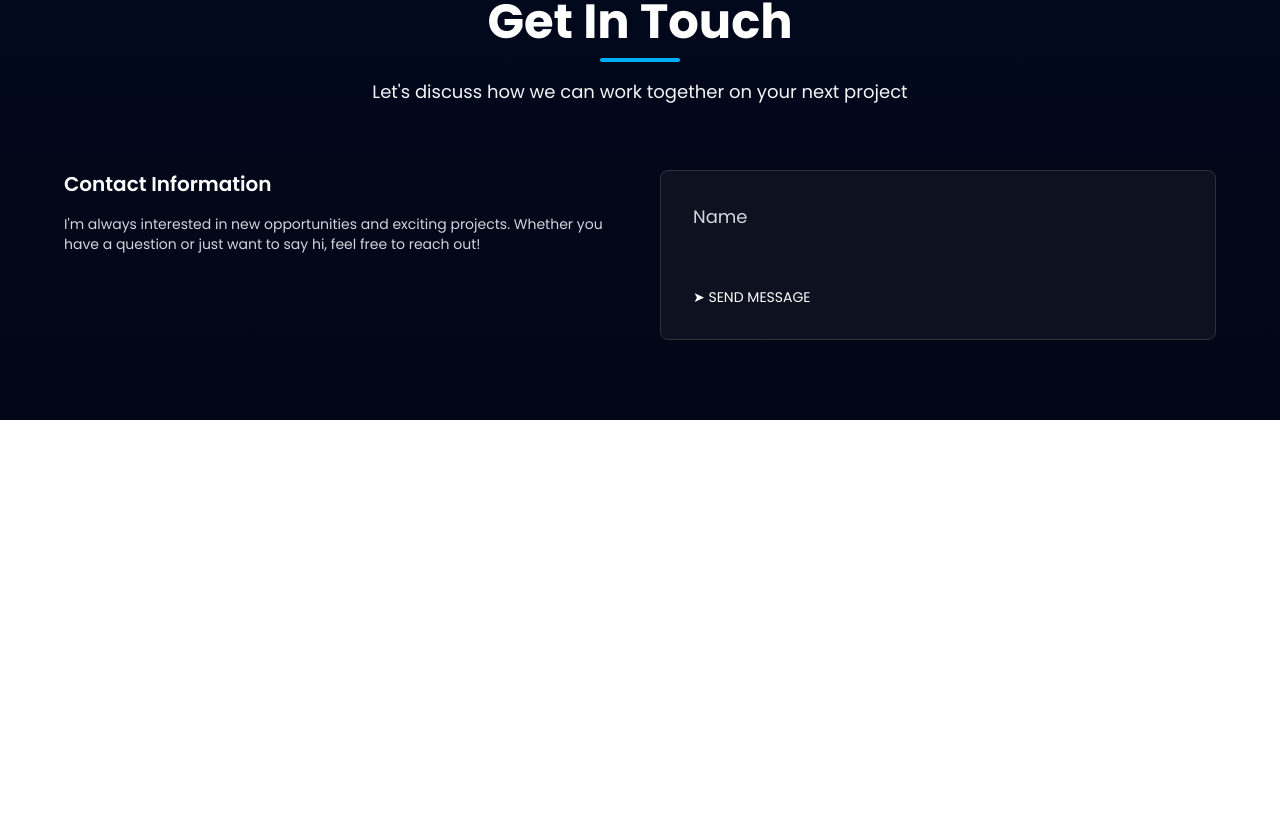
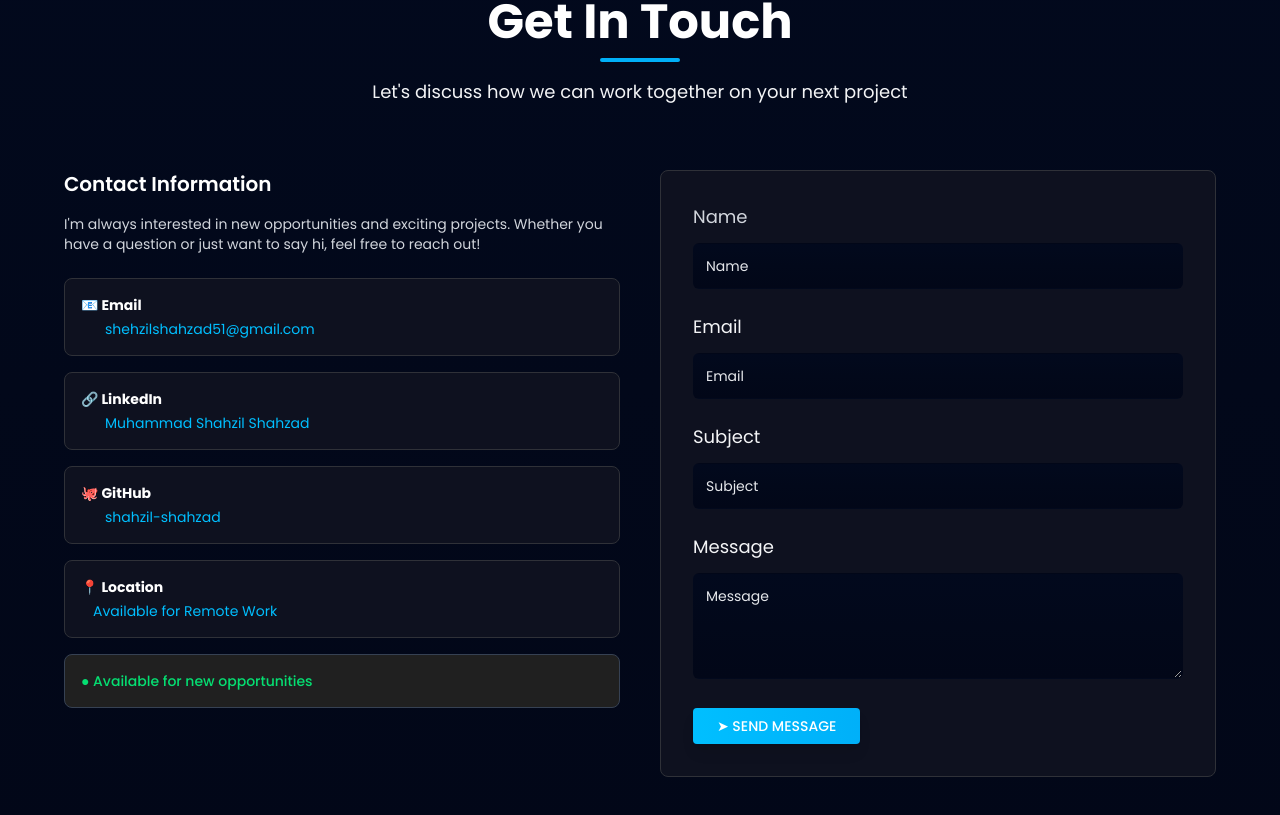
Before and after one commit to shahzil-shahzad1/Portfolio, a Next.js app: page / in a window 1280 px wide. Shown: the part 6822-7637 px from the top of the page. Before the commit the page ends 7242 px from the top, so only its background shows below. Built offline with nearby package versions, Linux system fonts and the light colour scheme.

Commit message:
Update Contact.js

```diff
--- a/app/Components/Contact.js
+++ b/app/Components/Contact.js
@@ -21,20 +21,73 @@ export default function ContactSection() {
                         </p>
 
                         <div className="space-y-4 text-sm">
-                            {/* ... */}
+                            <div className="bg-[#0e111f] p-4 rounded-lg border border-[#2f3138] transition-all duration-200 hover:scale-[99%] hover:ml-2">
+                                <strong className="block mb-1">📧 Email</strong>
+                                <a href="mailto:shehzilshahzad51@gmail.com" className="ml-6 text-[#00BFFF] hover:text-[#00afe9]">shehzilshahzad51@gmail.com</a>
+                            </div>
+                            <div className="bg-[#0e111f] p-4 rounded-lg border border-[#2f3138] transition-all duration-200 hover:scale-[99%] hover:ml-2">
+                                <strong className="block mb-1">🔗 LinkedIn</strong>
+                                <a href="https://www.linkedin.com/in/shehzil-shahzad-563b8031a/" className="ml-6 text-[#00BFFF] hover:text-[#00afe9]">Muhammad Shahzil Shahzad</a>
+                            </div>
+                            <div className="bg-[#0e111f] p-4 rounded-lg border border-[#2f3138] transition-all duration-200 hover:scale-[99%] hover:ml-2">
+                                <strong className="block mb-1">🐙 GitHub</strong>
+                                <a href="https://github.com/shahzil-shahzad1" className="ml-6 text-[#00BFFF] hover:text-[#00afe9]">shahzil-shahzad</a>
+                            </div>
+                            <div className="bg-[#0e111f] p-4 rounded-lg border border-[#2f3138] transition-all duration-200 hover:scale-[99%] hover:ml-2">
+                                <strong className="block mb-1">📍 Location</strong>
+                                <span className="ml-3 text-[#00BFFF]">Available for Remote Work</span>
+                            </div>
+                            <div className="bg-[#202020] p-4 rounded-lg border border-gray-700 text-green-400 font-medium">
+                                ● Available for new opportunities
+                            </div>
                         </div>
                     </div>
 
                     {/* Right: Contact Form */}
                     <div className="bg-[#0e111f] p-8 rounded-lg border border-[#2f3138]">
                         <form className="space-y-6 text-sm">
-                            {/* labels unchanged */}
                             <div>
                                 <label htmlFor="name" className="block mb-3 text-lg text-gray-300">Name</label>
-                                <input id="name" type="text" /* ... */ />
+                                <input
+                                    id="name"
+                                    type="text"
+                                    className="w-full bg-gradient-to-b from-[#02091d] via-[#02081a] to-[#020718] text-white p-3 rounded-md border border-transparent focus:outline-none focus:ring-2 focus:ring-[#00b0f9] focus:ring-offset-0 placeholder-gray-200"
+                                    placeholder="Name"
+                                />
                             </div>
-                            {/* rest of form */}
-                            <button type="submit">➤ SEND MESSAGE</button>
+                            <div>
+                                <label htmlFor="email" className="block mb-3 text-lg text-gray-100">Email</label>
+                                <input
+                                    id="email"
+                                    type="email"
+                                    className="w-full bg-gradient-to-b from-[#02091d] via-[#02081a] to-[#020718] text-white p-3 rounded-md border border-transparent focus:outline-none focus:ring-2 focus:ring-[#00b0f9] focus:ring-offset-0 placeholder-gray-200"
+                                    placeholder="Email"
+                                />
+                            </div>
+                            <div>
+                                <label htmlFor="subject" className="block mb-3 text-lg text-gray-100">Subject</label>
+                                <input
+                                    id="subject"
+                                    type="text"
+                                    className="w-full bg-gradient-to-b from-[#02091d] via-[#02081a] to-[#020718] text-white p-3 rounded-md border border-transparent focus:outline-none focus:ring-2 focus:ring-[#00b0f9] focus:ring-offset-0 placeholder-gray-200"
+                                    placeholder="Subject"
+                                />
+                            </div>
+                            <div>
+                                <label htmlFor="message" className="block mb-3 text-lg text-gray-100">Message</label>
+                                <textarea
+                                    id="message"
+                                    rows="4"
+                                    className="w-full bg-gradient-to-b from-[#02091d] via-[#02081a] to-[#020718] text-white p-3 rounded-md border border-transparent focus:outline-none focus:ring-2 focus:ring-[#00b0f9] focus:ring-offset-0 placeholder-gray-200"
+                                    placeholder="Message"
+                                ></textarea>
+                            </div>
+                            <button
+                                type="submit"
+                                className="bg-gradient-to-r from-[#00BFFF] to-[#00b0f9] hover:from-[#01b5f1] hover:to-[#00a3e9] text-white font-medium px-6 py-2 rounded shadow-lg transition cursor-pointer"
+                            >
+                                ➤ SEND MESSAGE
+                            </button>
                         </form>
                     </div>
                 </div>
```
